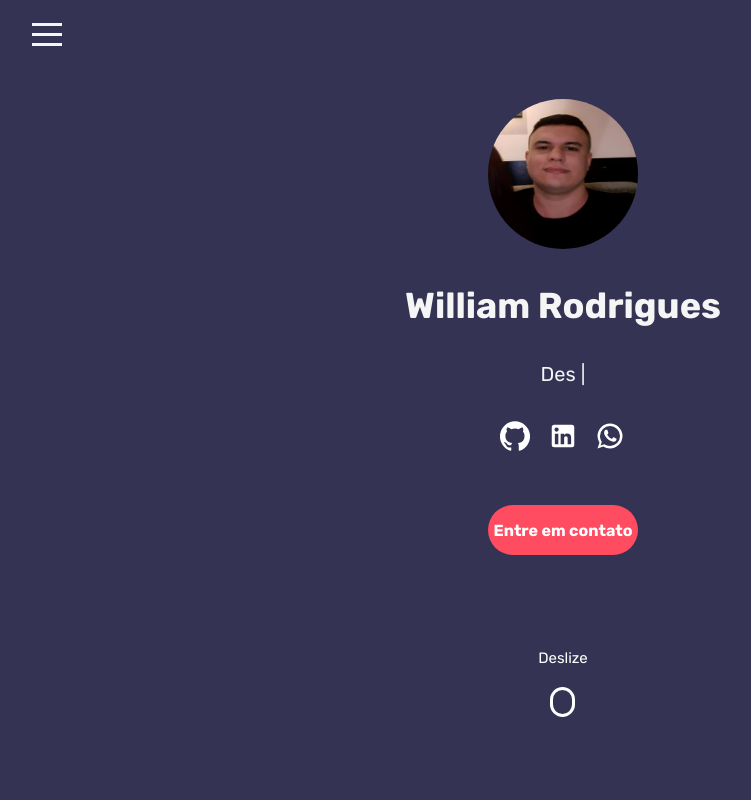
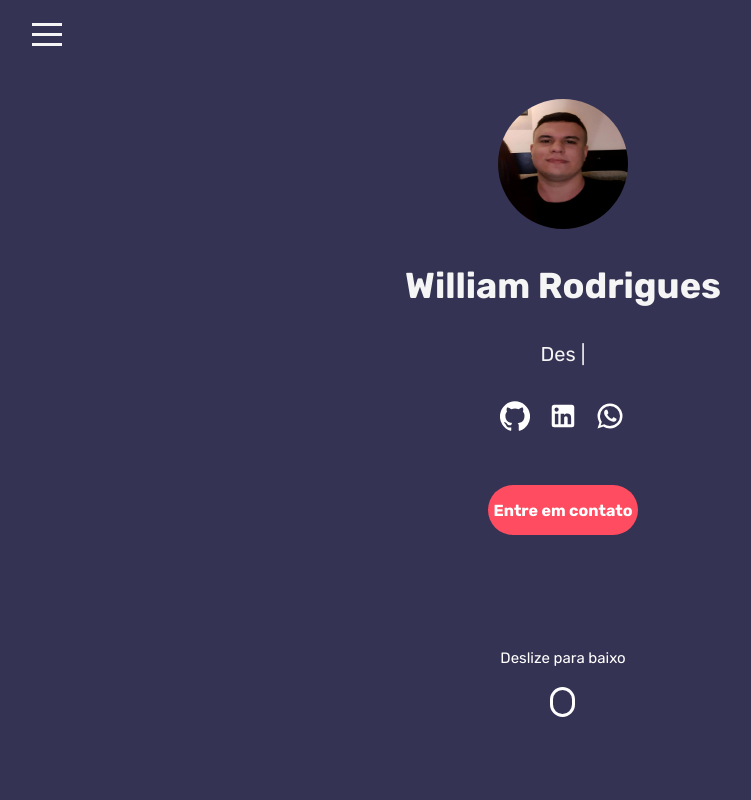
Before and after one commit to WllRod/Portfolio, a React (Create React App) app: page / in a window 1280 px wide. Shown: the top 800 px of the page, without its empty margins (77-828 px from the left). Built offline with nearby package versions, Linux system fonts and the light colour scheme.

Commit message:
alteração de layout

```diff
--- a/src/components/Intro/intro.js
+++ b/src/components/Intro/intro.js
@@ -66,7 +66,7 @@ const Intro = React.forwardRef(( props, ref ) => {
 
     return(
         <styles.IntroContainer id={ props.id } ref={ ref }>
-            <img src={Perfil} style={{ height: '150px', width: '150px',borderRadius: '50%'}}/>
+            <img src={Perfil} style={{ height: '130px', width: '130px',borderRadius: '50%'}}/>
             <styles.NameStyle>William Rodrigues</styles.NameStyle>
             { animation ? <styles.typewriterH2>{ fraseC }<span className='blinker' style={{ marginLeft: '5px'}}>|</span></styles.typewriterH2> : ''}
             <div style={{ display: 'flex', flexDirection: 'row', justifyContent: 'space-between',  width: '125px'}}>
@@ -91,7 +91,7 @@ const Intro = React.forwardRef(( props, ref ) => {
             <Button title={"Entre em contato"} animation={ true } />
 
             <styles.ScrollDownCont>
-                Deslize
+                Deslize para baixo
                 <styles.ScrollDown />
             </styles.ScrollDownCont>
 
```
